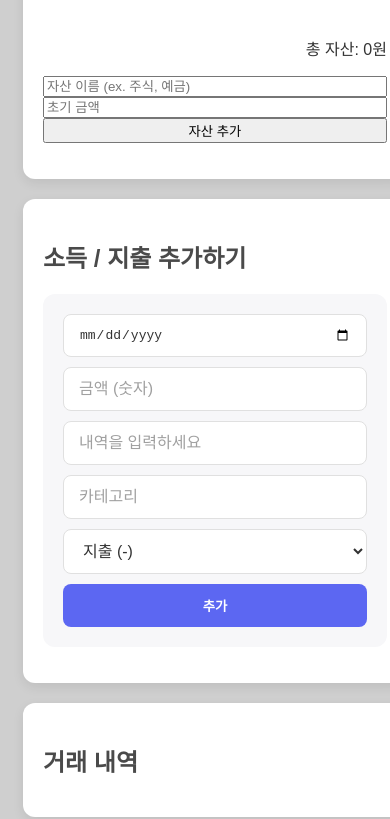
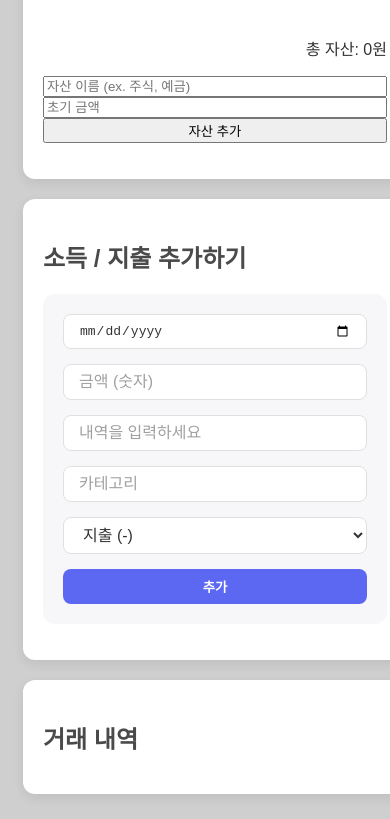
Before and after one commit to ssa53/MyMoney, a website: page public/index.html in a window 390 px wide. Shown: the part 296-1115 px from the top of the page. Drawn offline with nearby package versions, Linux system fonts and the light colour scheme; no server answers.

Commit message:
거래내역 입력 칸 조절

```diff
--- a/public/style.css
+++ b/public/style.css
@@ -211,14 +211,14 @@ h2 {
 #transaction-form input,
 #transaction-form select {
     background-color: #FFFFFF;
-    border: 1px solid #e0e0e0; /* 연한 회색 테두리 */
-    border-radius: 8px; /* 둥근 모서리 */
-    padding: 12px 15px; /* 내부 여백을 늘려 큼직하게 */
+    border: 1px solid #e0e0e0;
+    border-radius: 8px;
+    padding: 8px 15px; /* ★★★ 변경: 상하 패딩을 12px에서 8px로 줄여 높이 조절 ★★★ */
     font-size: 1em;
     color: #333;
-    outline: none; /* 클릭 시 생기는 기본 테두리 제거 */
-    transition: all 0.2s ease-in-out; /* 부드러운 전환 효과 */
-    flex: 1; /* 모든 입력창이 균등하게 공간을 차지 */
+    outline: none;
+    transition: all 0.2s ease-in-out;
+    flex: 1;
 }
 
 /* 입력창 포커스(클릭) 시 효과 */
@@ -235,15 +235,15 @@ h2 {
 
 /* '추가' 버튼 스타일 */
 #transaction-form button {
-    background-color: #5c67f2; /* 메인 테마 색상 */
+    background-color: #5c67f2;
     color: white;
     font-weight: bold;
     border: none;
     border-radius: 8px;
-    padding: 12px 20px;
+    padding: 8px 20px; /* ★★★ 변경: 입력창과 높이를 맞추기 위해 상하 패딩을 8px로 조절 ★★★ */
     cursor: pointer;
     transition: background-color 0.2s ease;
-    flex-shrink: 0; /* 버튼 크기가 줄어들지 않도록 설정 */
+    flex-shrink: 0;
 }
 
 /* 버튼에 마우스 올렸을 때 효과 */
@@ -626,11 +626,15 @@ body.login-body {
 
 
     /* 4. 각종 폼 요소들을 세로로 쌓기 */
-    #transaction-form,
-    #add-asset-form {
-        flex-direction: column; /* 입력 필드를 세로로 쌓음 */
-        align-items: stretch; /* 항목들을 컨테이너 너비에 맞춤 */
-        gap: 10px;
+    #transaction-form {
+        display: flex;
+        gap: 15px;
+        align-items: center;
+        width: 100%;
+        padding: 20px;
+        background-color: #f7f7f9;
+        border-radius: 12px;
+        box-sizing: border-box; /* ★★★ 추가: 패딩을 너비 안으로 포함시켜 삐져나감 방지 ★★★ */
     }
 
     #transaction-form input,
```
